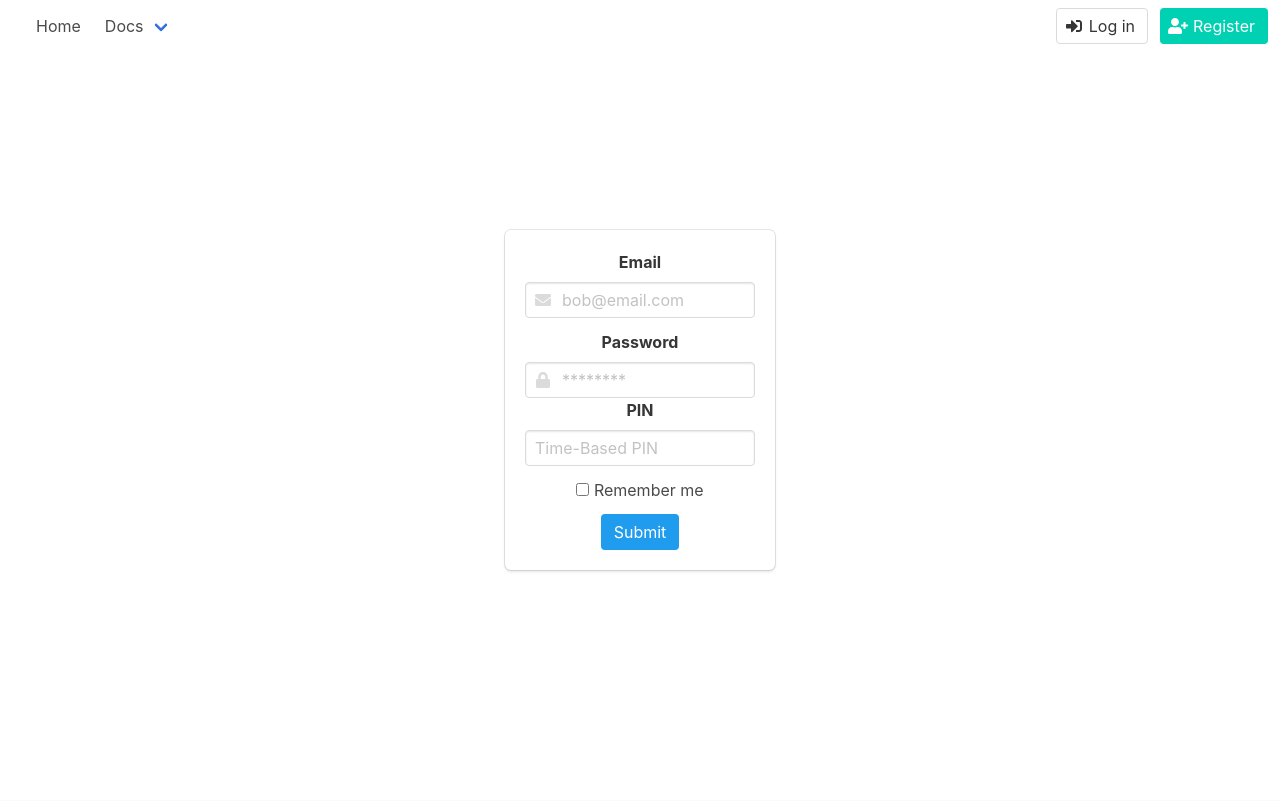
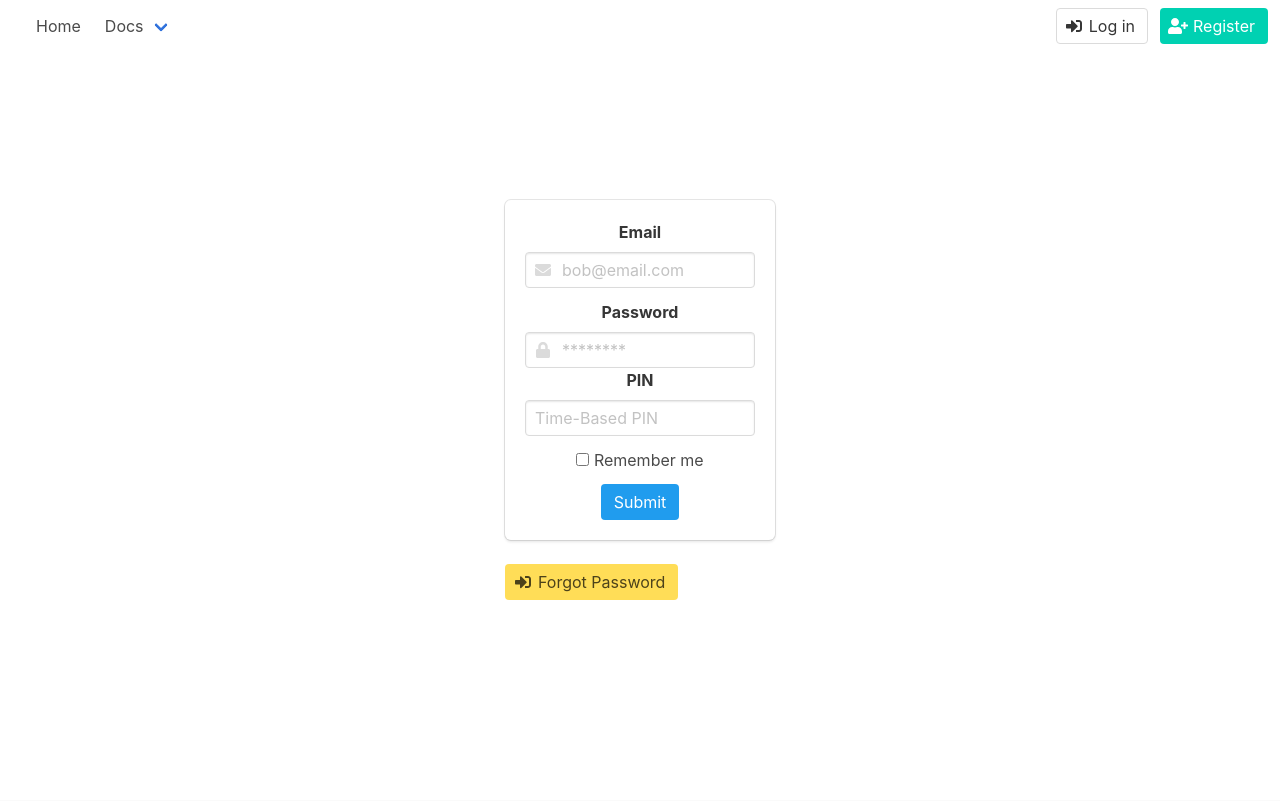
Before and after one commit to Ellie-UK/climate-action-app, a Flask app: page /login in a window 1280 px wide. Shown: the top 801 px of the page. Run offline with Flask 2, Linux system fonts and the light colour scheme; parts of the project's set-up code (start-up, migrations or seed data) failed here and were passed over; some libraries are stand-ins or nearby versions.

Commit message:
Added password reset functionality

```diff
--- a/templates/login.html
+++ b/templates/login.html
@@ -43,14 +43,13 @@
                             {{ error }}
                         {% endfor %}
                     </div>
+                    </div>
                 </div>
-                    <div>
+                <div>
                         {{ form.recaptcha }}
                         {% for error in form.recaptcha.errors %}
                             {{ error }}
                         {% endfor %}
-                    </div>
-
                 </div>
                 <div class="field">
                     <label for="" class="checkbox">
@@ -63,6 +62,16 @@
                     {{ form.submit(class="button is-info is-centered") }}
                 </div>
             </form>
+            <p class="control">
+                <a class="button is-warning is-centered" href="{{ url_for('users.reset_request') }}">
+                  <span class="icon">
+                    <i class="fas fa-sign-in-alt"></i>
+                  </span>
+                  <span>
+                    Forgot Password
+                  </span>
+                </a>
+            </p>
         </div>
     </div>
 {% endblock %}
--- a/users/forms.py
+++ b/users/forms.py
@@ -1,6 +1,7 @@
 from flask_wtf import FlaskForm, RecaptchaField
 from wtforms import StringField, SubmitField, PasswordField
-from wtforms.validators import Required, Email, Length, EqualTo
+from wtforms.validators import Required, Email, Length, EqualTo, ValidationError
+from models import User
 
 
 class LoginForm(FlaskForm):
@@ -27,3 +28,17 @@ class ChangePasswordForm(FlaskForm):
     new_password = PasswordField(validators=[Required(), Length(min=6, max=12, message='Password must be between 6 and 12 characters in length.')])
     confirm_new_password = PasswordField(validators=[Required(), EqualTo('new_password', message='Both password fields must be equal!')])
     submit = SubmitField()
+
+class RequestResetForm(FlaskForm):
+    email = StringField(validators=[Required(), Email()])
+    submit = SubmitField()
+
+    def validate_email(self, email):
+        user = User.query.filter_by(email=email.data).first()
+        if user is None:
+            raise ValidationError('There is no account with that email. You must register first.')
+
+class ResetPasswordForm(FlaskForm):
+    password = PasswordField(validators=[Required(), Length(min=6, max=12, message='Password must be between 6 and 12 characters in length.')])
+    confirm_password = PasswordField(validators=[Required(), EqualTo('password', message='Both password fields must be equal!')])
+    submit = SubmitField()
--- a/users/views.py
+++ b/users/views.py
@@ -5,10 +5,11 @@ import flask
 import logging
 from flask import Blueprint, render_template, flash, redirect, url_for, request, session
 from flask_login import current_user, login_user, logout_user, login_required
+from flask_mail import Message
 
-from app import db
+from app import db, mail
 from models import User
-from users.forms import RegisterForm, LoginForm, ChangePasswordForm
+from users.forms import RegisterForm, LoginForm, ChangePasswordForm, ResetPasswordForm, RequestResetForm
 from werkzeug.security import check_password_hash, generate_password_hash
 import pyotp
 
@@ -103,6 +104,47 @@ def changepassword():
         return redirectpage("Your password was changed successfully", 3, url_for('users.account'))
     return render_template('changepassword.html', form=form)
 
+def send_reset_email(user):
+    token = user.get_reset_token()
+    msg = Message('Password Reset Request',
+                  sender='noreply.planeteffect@gmail.com',
+                  recipients=[user.email])
+    msg.body = f'''To reset your password, visit the following link:
+{url_for('users.reset_token', token=token, _external=True)}
+If you did not make this request then simply ignore this email and no changes will be made.
+'''
+    mail.send(msg)
+
+
+@users_blueprint.route("/reset_password", methods=['GET', 'POST'])
+def reset_request():
+    if current_user.is_authenticated:
+        return redirect(url_for('index'))
+    form = RequestResetForm()
+    if form.validate_on_submit():
+        user = User.query.filter_by(email=form.email.data).first()
+        send_reset_email(user)
+        flash('An email has been sent with instructions to reset your password.', 'info')
+        return redirect(url_for('users.login'))
+    return render_template('reset_request.html', title='Reset Password', form=form)
+
+
+@users_blueprint.route("/reset_password/<token>", methods=['GET', 'POST'])
+def reset_token(token):
+    if current_user.is_authenticated:
+        return redirect(url_for('index'))
+    user = User.verify_reset_token(token)
+    if user is None:
+        flash('That is an invalid or expired token', 'warning')
+        return redirect(url_for('users.reset_request'))
+    form = ResetPasswordForm()
+    if form.validate_on_submit():
+        user.password = generate_password_hash(form.password.data)
+        db.session.commit()
+        flash('Your password has been updated! You are now able to log in', 'success')
+        return redirect(url_for('users.login'))
+    return render_template('reset_token.html', title='Reset Password', form=form)
+
 # view logout
 @users_blueprint.route('/logout')
 @login_required
```
Also changed, not shown: models.py (+17 -1 lines).
